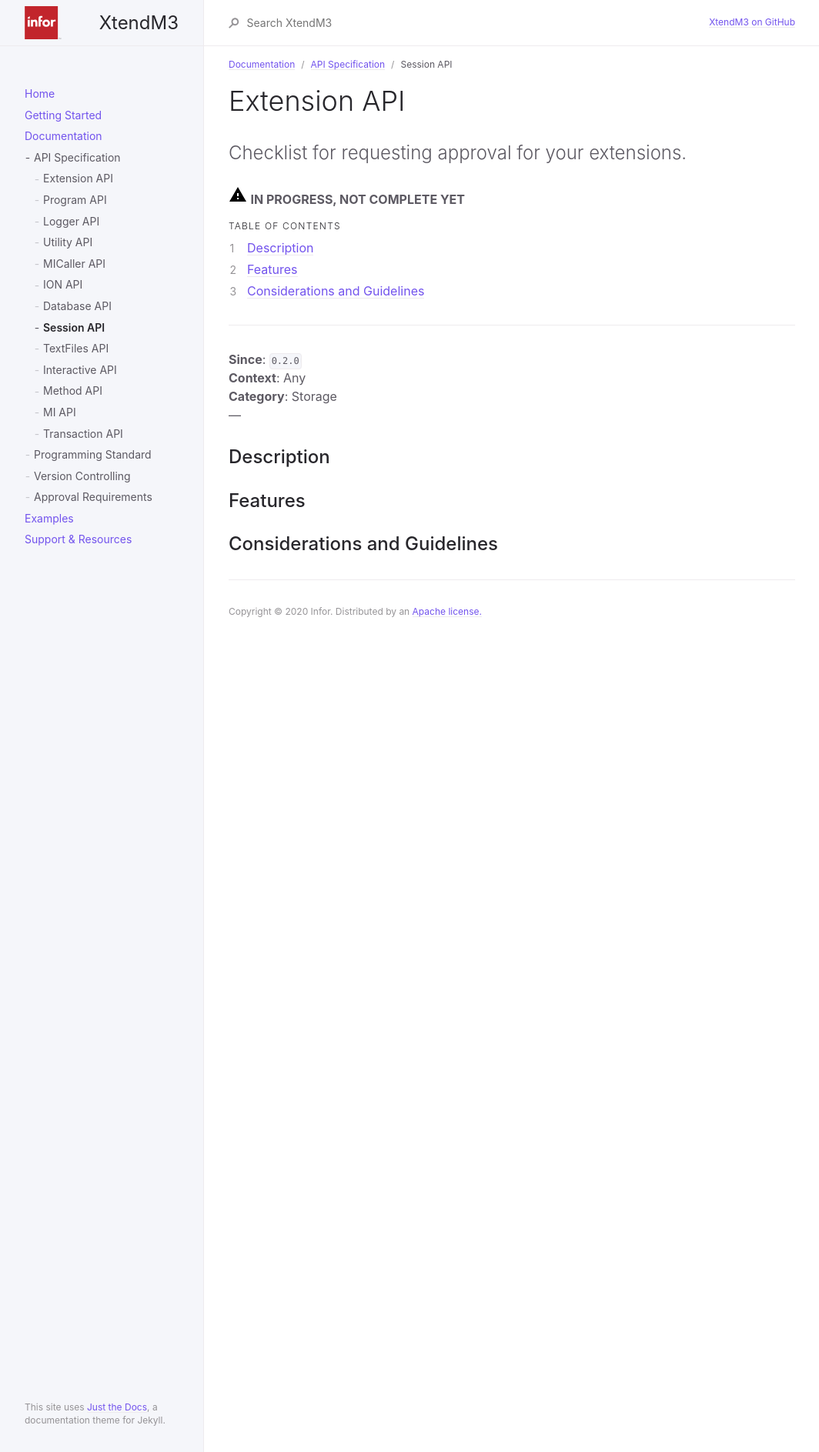
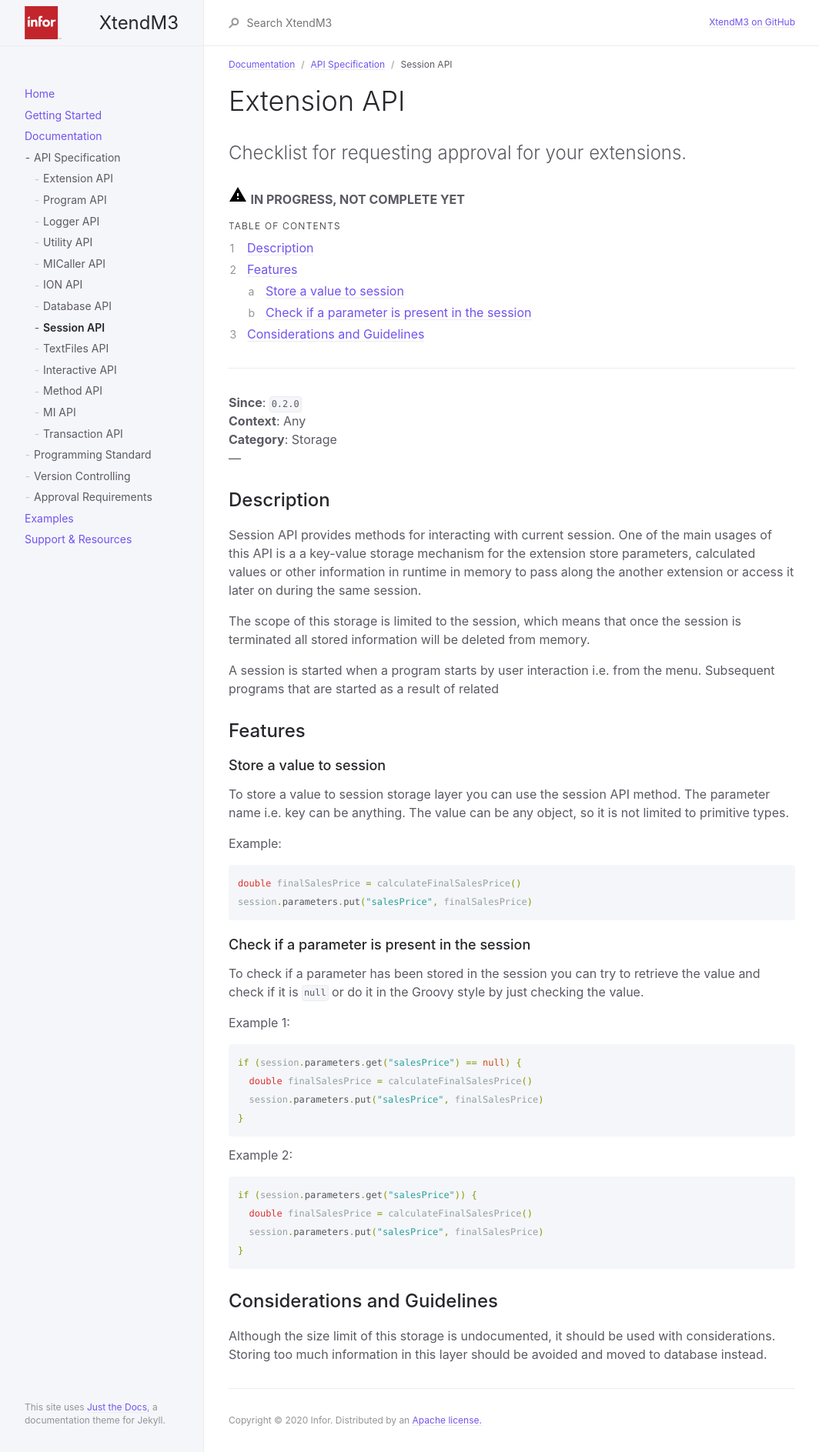
Before and after one commit to infor-cloud/xtendm3, a Jekyll site: the page built from docs/documentation/api-specification/session-api.md, in a window 1280 px wide. Shown: the whole page at 77% size, without its empty margins (107-1171 px from the left). Built offline with Jekyll 4.4.1, drawn with Linux system fonts in a browser that asks for light colours.

Commit message:
Add session API specification

````diff
--- a/docs/documentation/api-specification/session-api.md
+++ b/docs/documentation/api-specification/session-api.md
@@ -26,7 +26,48 @@ Checklist for requesting approval for your extensions.
 **Category**: Storage
 ---
 ## Description
+Session API provides methods for interacting with current session. One of the main usages of this API is a a key-value
+storage mechanism for the extension store parameters, calculated values or other information in runtime in memory to
+pass along the another extension or access it later on during the same session.
+
+The scope of this storage is limited to the session, which means that once the session is terminated all stored
+information will be deleted from memory.
+
+A session is started when a program starts by user interaction i.e. from the menu. Subsequent programs that are started
+as a result of related
 
 ## Features
 
+### Store a value to session
+To store a value to session storage layer you can use the session API method. The parameter name i.e. key can be
+anything. The value can be any object, so it is not limited to primitive types.
+
+Example:
+```groovy
+double finalSalesPrice = calculateFinalSalesPrice()
+session.parameters.put("salesPrice", finalSalesPrice)
+```
+
+### Check if a parameter is present in the session
+To check if a parameter has been stored in the session you can try to retrieve the value and check if it is `null` or do
+it in the Groovy style by just checking the value.
+
+Example 1:
+```groovy
+if (session.parameters.get("salesPrice") == null) {
+  double finalSalesPrice = calculateFinalSalesPrice()
+  session.parameters.put("salesPrice", finalSalesPrice)
+}
+```
+
+Example 2:
+```groovy
+if (session.parameters.get("salesPrice")) {
+  double finalSalesPrice = calculateFinalSalesPrice()
+  session.parameters.put("salesPrice", finalSalesPrice)
+}
+```
+
 ## Considerations and Guidelines
+Although the size limit of this storage is undocumented, it should be used with considerations. Storing too much
+information in this layer should be avoided and moved to database instead.
````
